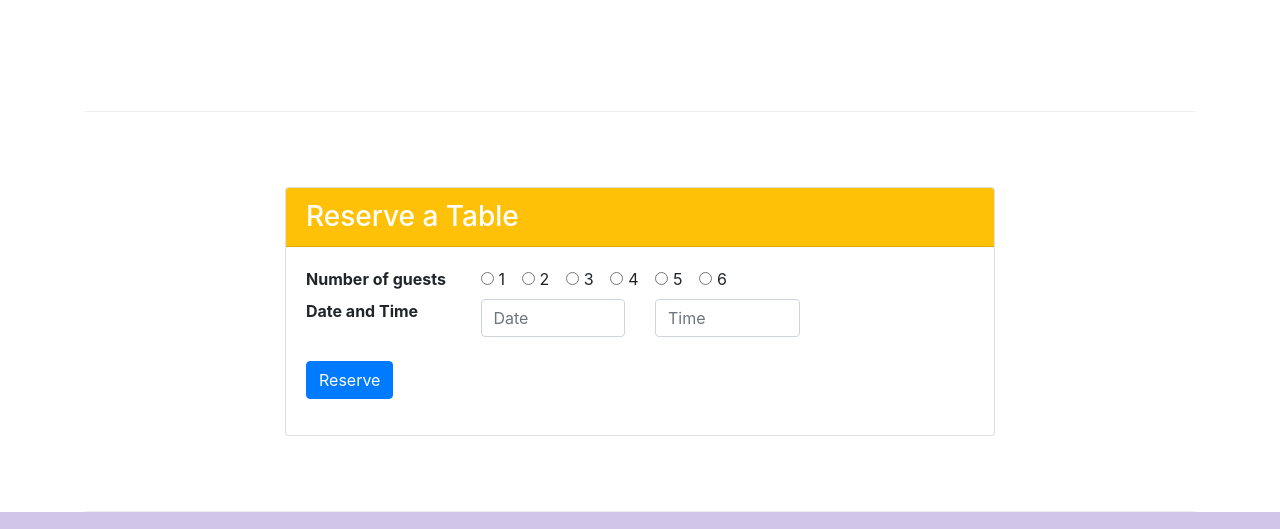
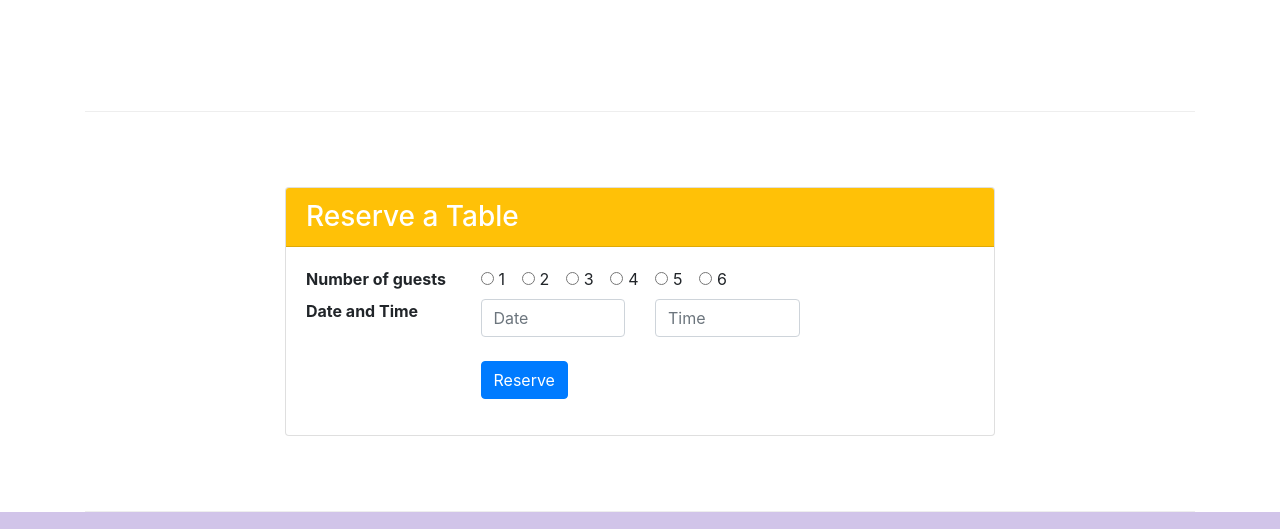
Before and after one commit to josue-venegas-almonacid/Bootstrap4, a website: page conFusion/index.html in a window 1280 px wide. Shown: the part 1422-1951 px from the top of the page. Drawn offline with nearby package versions, Linux system fonts and the light colour scheme.

Commit message:
SM-OFFSET corrected

```diff
--- a/conFusion/index.html
+++ b/conFusion/index.html
@@ -148,7 +148,7 @@
                                         </div>
                                     </div>
                                 </dd>
-                                <div class="sm-offset-3 col-sm-9">
+                                <div class="offset-sm-3 col-sm-9">
                                     <button type="submit" class="btn btn-primary">Reserve</button>
                                 </div>
                             </dl>
```
